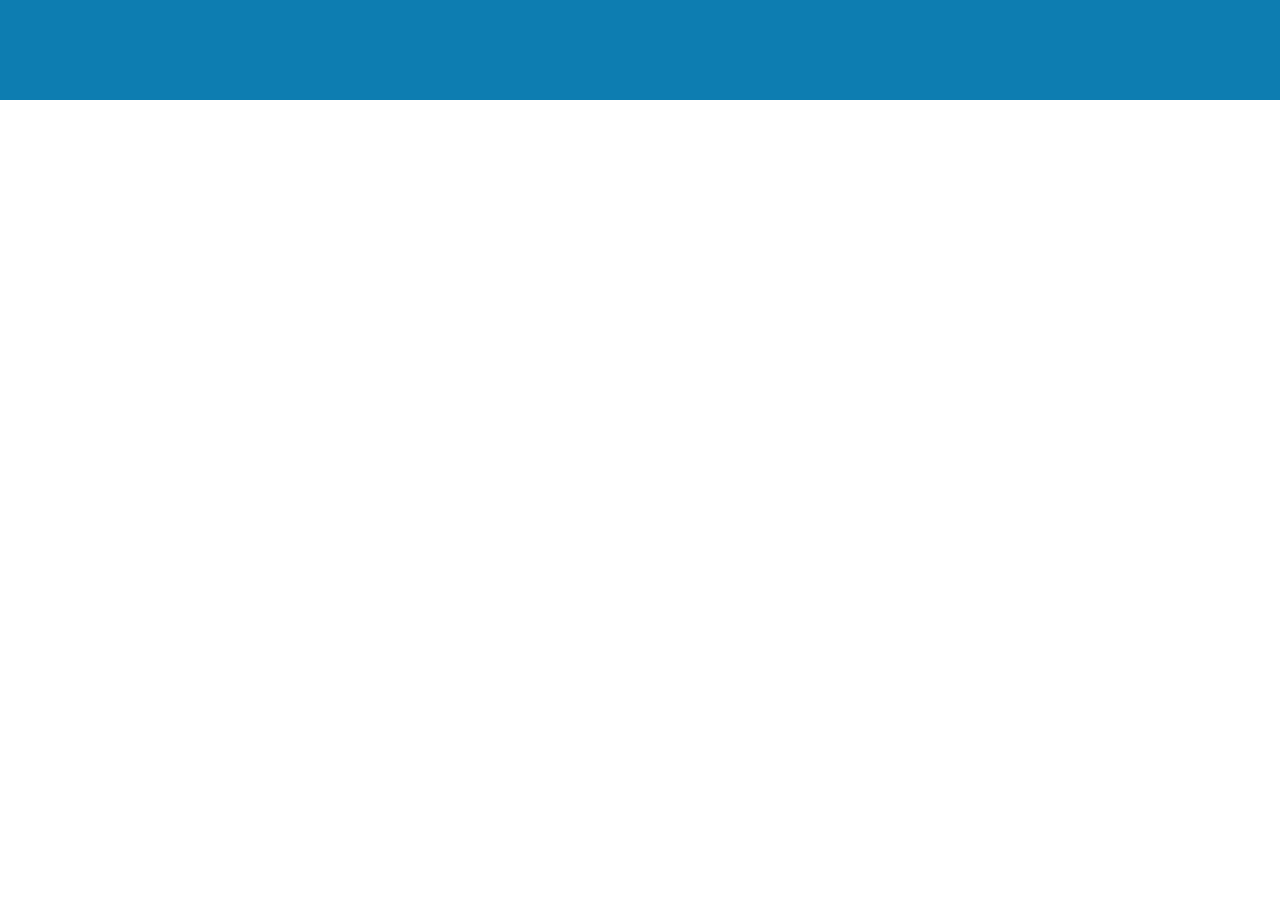
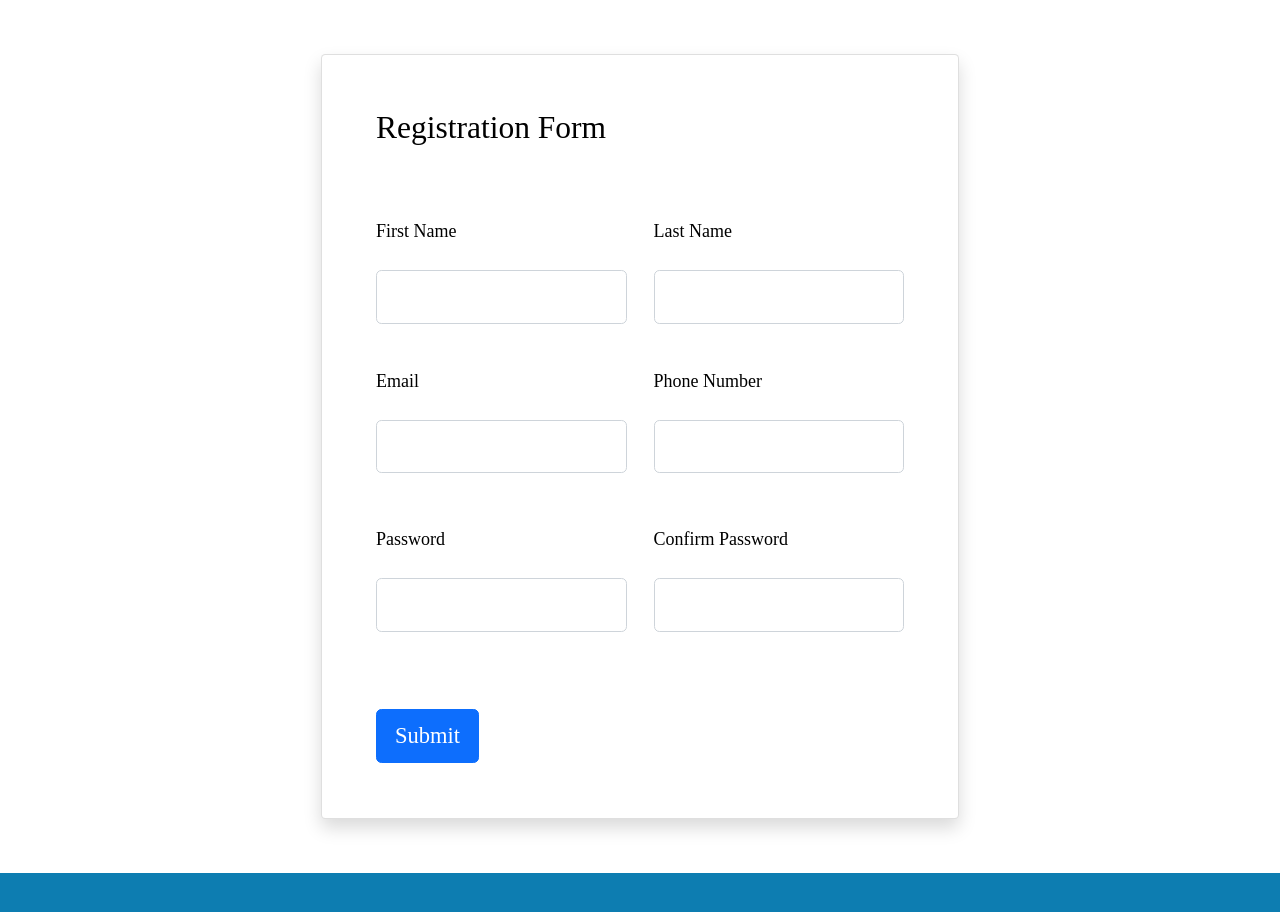
Before and after one commit to Y-Ashiq/Auction-project, a React (Create React App) app: page /register in a window 1280 px wide. Shown: the top 912 px of the page. Before the commit the page ends 800 px from the top, so only its background shows below. Built offline with nearby package versions, Linux system fonts and the light colour scheme.

Commit message:
adding register component

```diff
--- a/src/components/Login/Login.jsx
+++ b/src/components/Login/Login.jsx
@@ -2,7 +2,31 @@ import React, { Component } from 'react';
 import axios from 'axios'
 
 class Login extends Component {
+    state={ errorMessage: "" }
+    user={
 
+        email:"",
+        password:"",
+
+    }
+    getFormData = (e) => {
+        this.user[e.target.name]=e.target.value
+        console.log(this.user)
+    }
+    sendData=async (e) => {
+        e.preventDefault()
+      let {data} =await axios.post("http://137.184.104.132/api/auth/users/login",this.user)
+      if(data.accepted = true){
+          localStorage.setItem("token", data.token)
+          this.props.replace("/home")
+      }
+      else{
+          this.setState({
+              errorMessage:data.message
+          })
+      }
+      console.log(data);
+    }
     render() {
         return (
             <>
--- a/src/components/Register/Register.jsx
+++ b/src/components/Register/Register.jsx
@@ -1,10 +1,120 @@
 import React, { Component } from 'react'
+import axios from 'axios'
+import "./register.css"
+export default class Register extends Component {
 
-export default class Register extends Component {
+
+    user = {
+        firstclassName: "",
+        lastclassName: "",
+        email: "",
+        password: "",
+        phoneNumber: "",
+
+    }
+    getFormData = (e) => {
+        this.user[e.target.className] = e.target.value
+
+        console.log(this.user)
+    }
+    sendData = async (e) => {
+        e.preventDefault()
+        let { data } = await axios.post(" http://137.184.104.132/api/auth/users/register", this.user)
+        console.log(data)
+        if (data.accepted = true) {
+            e.target.reset()
+        }
+        console.log(data);
+    }
 
     render() {
         return (
             <>
+                <div className="container py-5 h-100 ">
+                    <div className="row justify-content-center align-items-center h-100">
+                        <div className="col-12 col-lg-9 col-xl-7">
+                            <div className="card shadow  card-registration" style={{ width: ' 30' }}>
+                                <div className="card-body p-4 p-md-5">
+                                    <h3 className="mb-4 pb-2 pb-md-0 mb-md-5">Registration Form</h3>
+                                    <form onSubmit={this.sendData}>
+
+                                        <div className="row">
+                                            <div className="col-md-6 mb-4">
+
+                                                <div className="form-outline">
+                                                    <label className="form-label" for="firstclassName">First Name</label>
+                                                    <input onChange={this.getFormData} type="text" name="firstName" className="form-control form-control-lg" />
+
+                                                </div>
+
+                                            </div>
+                                            <div className="col-md-6 mb-4">
+
+                                                <div className="form-outline">
+                                                    <label className="form-label" for="lastclassName">Last Name</label>
+                                                    <input onChange={this.getFormData} type="text" name="lastName" className="form-control form-control-lg" />
+
+                                                </div>
+
+                                            </div>
+                                        </div>
+
+                                        <div className="row">
+                                            <div className="col-md-6 mb-4 pb-2">
+
+                                                <div className="form-outline">
+                                                    <label className="form-label" for="emailAddress">Email</label>
+                                                    <input onChange={this.getFormData} type="email" name="email"
+                                                        className="form-control form-control-lg" />
+
+                                                </div>
+
+                                            </div>
+                                            <div className="col-md-6 mb-4 pb-2">
+
+                                                <div className="form-outline">
+                                                    <label className="form-label" for="phoneNumber">Phone Number</label>
+                                                    <input onChange={this.getFormData} type="tel" name="phoneNumber" className="form-control form-control-lg" />
+
+                                                </div>
+
+                                            </div>
+                                        </div>
+
+                                        <div className="row">
+                                            <div className="col-md-6 mb-4 pb-2">
+
+                                                <div className="form-outline">
+                                                    <label className="form-label" for="Password">Password</label>
+                                                    <input onChange={this.getFormData} type="password" name="password" className="form-control form-control-lg" />
+
+                                                </div>
+
+
+                                            </div>
+                                            <div className="col-md-6 mb-4 pb-2">
+
+                                                <div className="form-outline">
+                                                    <label className="form-label" for="Password">Confirm Password</label>
+                                                    <input onChange={this.getFormData} type="password" name="confirmPassword" className="form-control form-control-lg" />
+
+                                                </div>
+
+
+                                            </div>
+                                        </div>
+
+                                        <div className="mt-4 pt-2">
+                                            <input className="btn btn-primary btn-lg" type="submit" value="Submit" />
+                                        </div>
+
+                                    </form>
+                                </div>
+                            </div>
+                        </div>
+                    </div>
+                </div>
+
 
             </>
         )
--- /dev/null
+++ b/src/components/Register/register.css
@@ -0,0 +1,5 @@
+
+
+.bg{
+    background-color: brown;
+}
```
Also changed, not shown: src/store/store.jsx (added, +18 -0 lines).
